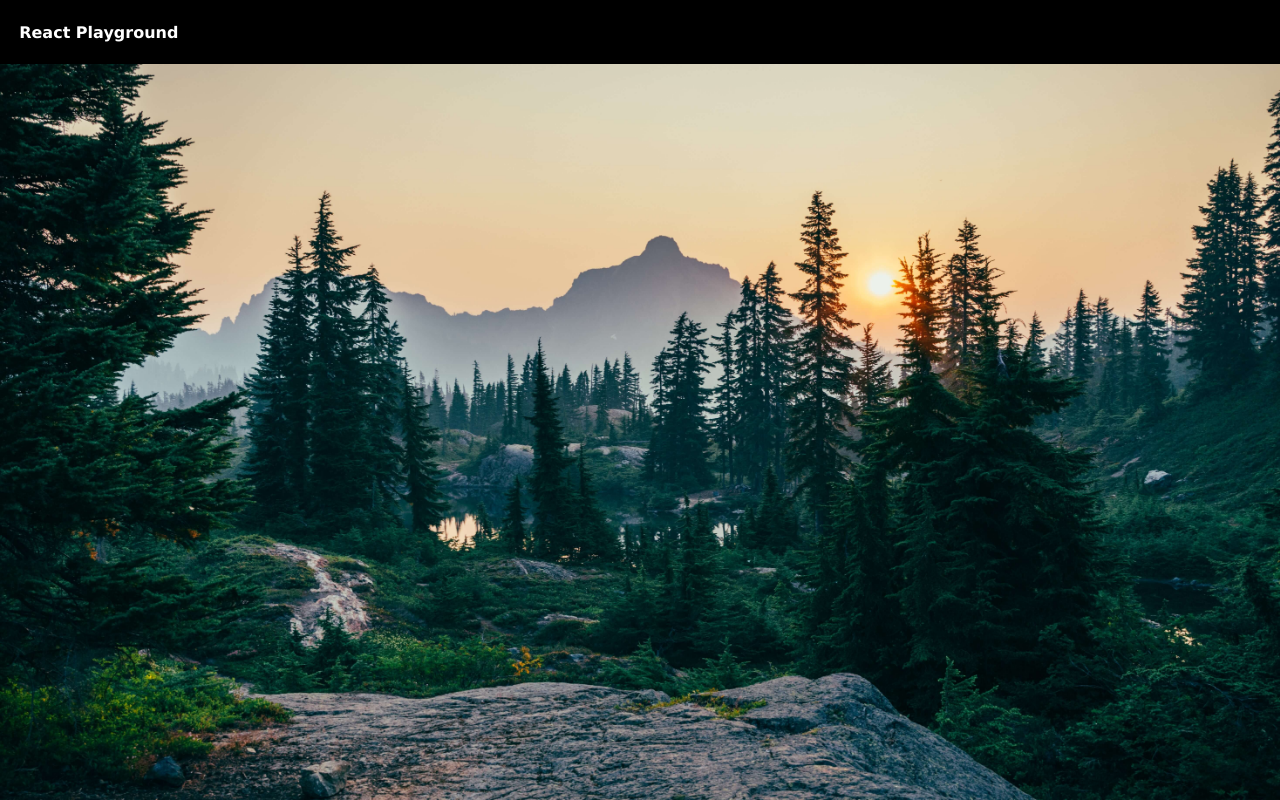
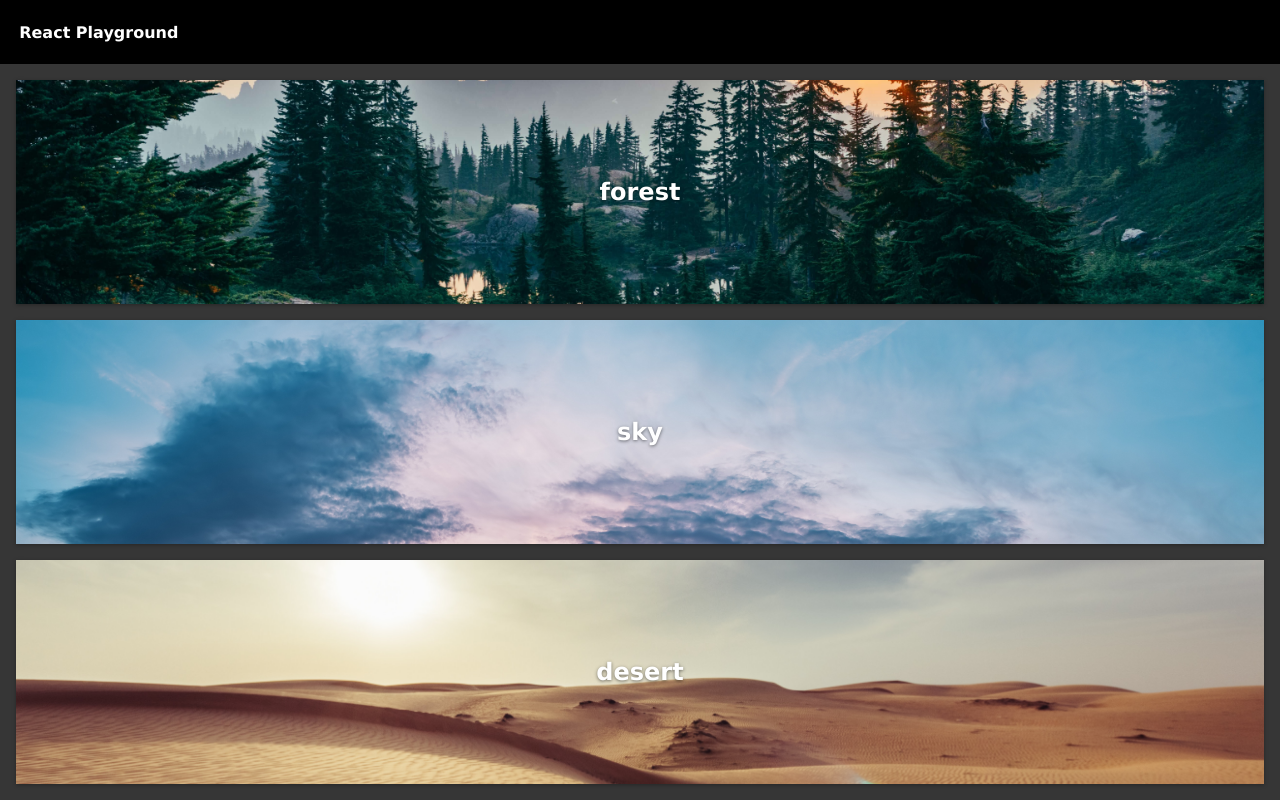
Before and after one commit to mariahelenanoren/react-playground, a React app: page / in a window 1280 px wide. Built offline with nearby package versions, Linux system fonts and the light colour scheme.

Commit message:
made image rendering more dynamic

```diff
--- a/src/components/MasterView.tsx
+++ b/src/components/MasterView.tsx
@@ -1,17 +1,22 @@
 import React, { CSSProperties } from "react";
-import SectionItem from "./NavigationItem";
+import NavigationItem from "./NavigationItem";
 
-class MasterView extends React.Component {
-  render() {
-    const e = "i";
-    return (
-      <div style={master}>
-        <SectionItem title="forest" image="../../assets/forest.jpg" />
-        <SectionItem title="sky" image="../../assets/sky.jpg" />
-        <SectionItem title="desert" image="../../assets/desert.jpg" />
-      </div>
-    );
-  }
+interface Props {}
+
+interface State {
+  id: string[];
+}
+
+export default function MasterView() {
+  const navIds = ["forest", "sky", "desert"];
+
+  return (
+    <div style={master}>
+      {navIds.map((value) => (
+        <NavigationItem id={value} key={value} />
+      ))}
+    </div>
+  );
 }
 
 const master: CSSProperties = {
@@ -20,5 +25,3 @@ const master: CSSProperties = {
   padding: "0.5rem",
   flexDirection: "column",
 };
-
-export default MasterView;
--- a/src/components/NavigationItem.tsx
+++ b/src/components/NavigationItem.tsx
@@ -1,20 +1,27 @@
 import React, { CSSProperties } from "react";
 
 interface SectionProps {
-  title: string;
-  image: string;
+  id: string;
 }
 
-class SectionItem extends React.Component<SectionProps> {
-  constructor(props: SectionProps) {
+interface State {
+  imageSrc: string;
+}
+
+class SectionItem extends React.Component<SectionProps, State> {
+  constructor(props: SectionProps, state: State) {
     super(props);
+
+    this.state = {
+      imageSrc: `../assets/${props.id}.jpg`,
+    };
   }
 
   render() {
     return (
       <div style={section}>
-        <h2 style={sectionTitle}>{this.props.title}</h2>
-        <img src={this.props.image} style={sectionImage}></img>
+        <h2 style={sectionTitle}>{this.props.id}</h2>
+        <img src={this.state.imageSrc} style={sectionImage}></img>
       </div>
     );
   }
--- a/src/components/ViewContainer.tsx
+++ b/src/components/ViewContainer.tsx
@@ -6,7 +6,7 @@ class Content extends React.Component {
   render() {
     return (
       <div style={contentContainer}>
-        <DetailView />
+        <MasterView />
       </div>
     );
   }
```
